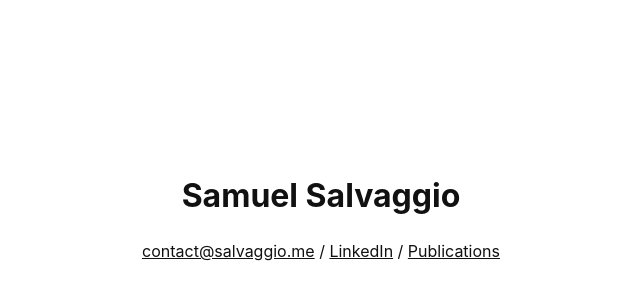
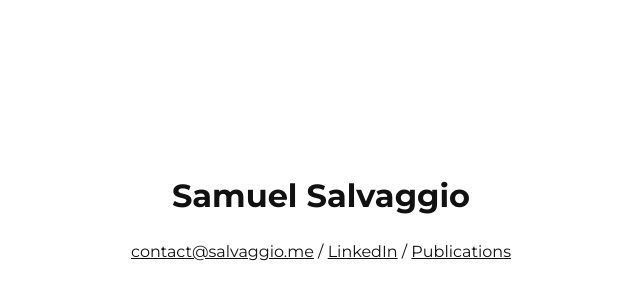
Before and after one commit to SamSalvaggio/ssalvaggio_w, a plain HTML site: page index.html in a window 1280 px wide. Shown: the part 186-486 px from the top of the page, without its empty margins (319-959 px from the left). Drawn offline with Linux system fonts and the light colour scheme.

Commit message:
Update index.html

```diff
--- a/index.html
+++ b/index.html
@@ -4,12 +4,13 @@
   <meta charset="UTF-8">
   <title>Samuel Salvaggio</title>
   <meta name="viewport" content="width=device-width, initial-scale=1.0">
+  <link href="https://fonts.googleapis.com/css2?family=Montserrat:wght@400;500;700&display=swap" rel="stylesheet">
   <style>
     html, body {
       margin: 0;
       padding: 0;
       height: 100%;
-      font-family: -apple-system, BlinkMacSystemFont, "Segoe UI", Roboto, "Helvetica Neue", Arial, sans-serif;
+      font-family: 'Montserrat', sans-serif;
       background: #fff;
       color: #111;
     }
@@ -54,8 +55,4 @@
     <p>
       <a href="mailto:contact@salvaggio.me">contact@salvaggio.me</a> /
       <a href="https://www.linkedin.com/in/samuelsalvaggio/">LinkedIn</a> /
-      <a href="https://scholar.google.com/citations?user=iVCYe1EAAAAJ&hl=fr&oi=ao">Publications</a>
-    </p>
-  </div>
-</body>
-</html>
+      <a href="https://scholar.google.com/citations?user=iVCYe1EAAAAJ&hl=fr&oi=ao">Publications
```
